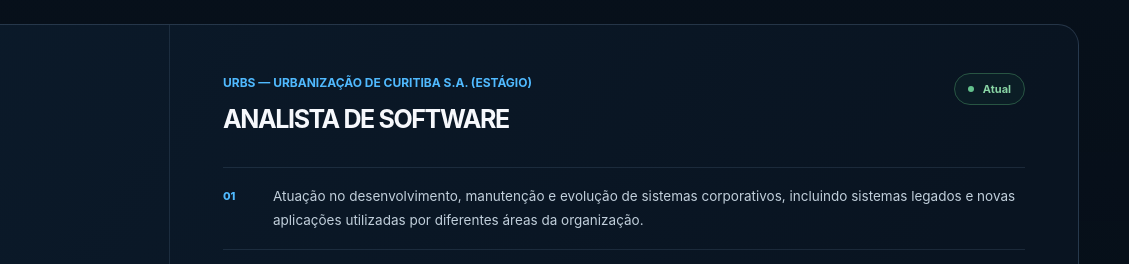
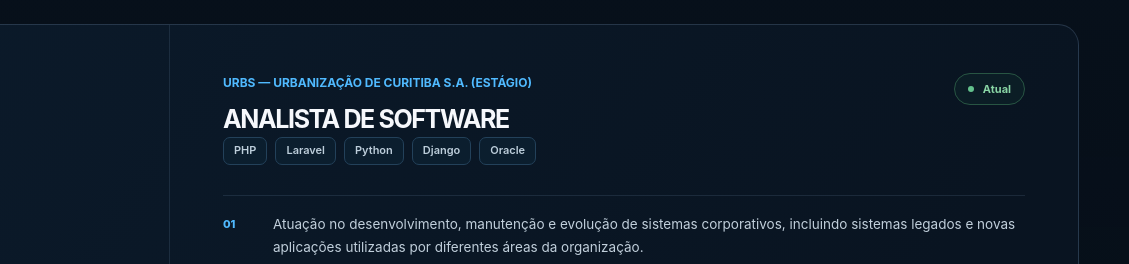
Before and after one commit to agiovannamendes/MeuSite, a plain HTML site: page index.html in a window 1280 px wide. Shown: the part 2120-2384 px from the top of the page, 151-1280 px from the left. Drawn offline with Linux system fonts and the light colour scheme; no server answers.

Commit message:
fead: ajuste tags experiencia

```diff
--- a/index.html
+++ b/index.html
@@ -118,6 +118,7 @@
         <article class="experience-panel">
           <div class="experience-aside"><div class="org-monogram" aria-hidden="true"><img src="assets/images/logo-urbs.png" alt="" width="58" height="58" /></div><p class="aside-marker">EXPERIÊNCIA ATUAL</p><p class="aside-time">Curitiba, Paraná</p></div>
           <div class="experience-content"><div class="experience-header"><div><p class="experience-company">URBS — URBANIZAÇÃO DE CURITIBA S.A. (ESTÁGIO)</p><h3>ANALISTA DE SOFTWARE</h3></div><span class="current-status"><span></span> Atual</span></div>
+          <div class="tag-list" aria-label="Tecnologias utilizadas"><span>PHP</span><span>Laravel</span><span>Python</span><span>Django</span><span>Oracle</span></div>
           <div class="experience-list urbs-activities">
             <div><span class="list-number">01</span><p>Atuação no desenvolvimento, manutenção e evolução de sistemas corporativos, incluindo sistemas legados e novas aplicações utilizadas por diferentes áreas da organização.</p></div>
             <div><span class="list-number">02</span><p>Participação em diferentes etapas do ciclo de desenvolvimento de software, desde o levantamento de requisitos, entendimento dos processos e análise das regras de negócio até a implementação, testes, validação e entrega das soluções.</p></div>
```
